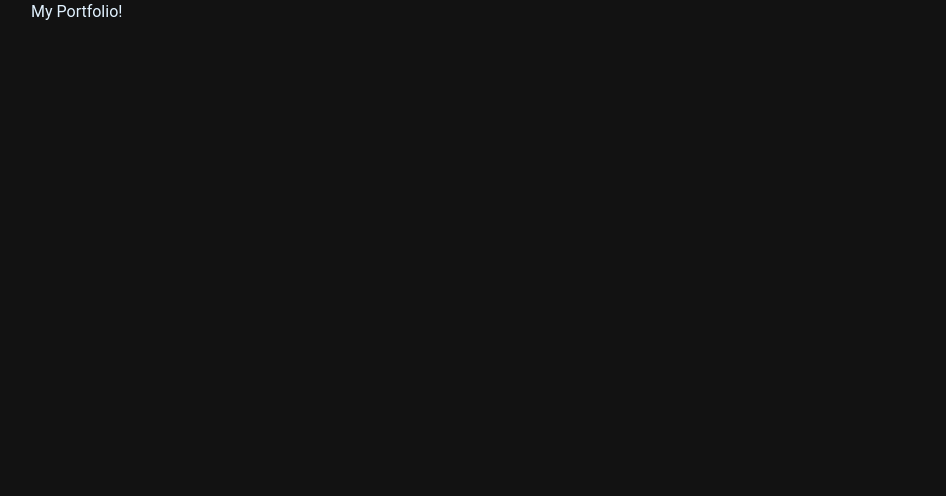
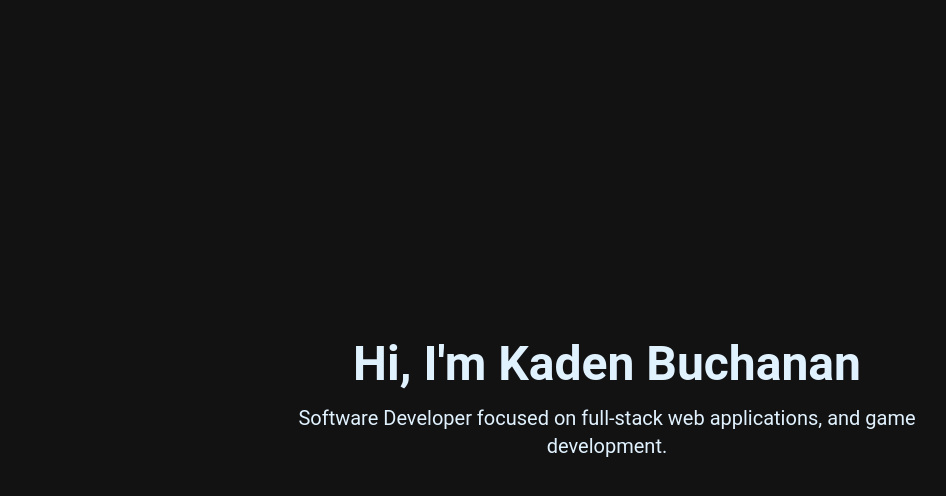
Before and after one commit to kadenb04/kadenb04.github.io, a React (Vite) app in the folder my-portfolio/: page / in a window 1280 px wide. Shown: the top 496 px of the page, without its empty margins (33-979 px from the left). Built offline with nearby package versions, Linux system fonts and the light colour scheme.

Commit message:
add Intro to the App

```diff
--- a/my-portfolio/src/App.jsx
+++ b/my-portfolio/src/App.jsx
@@ -1,11 +1,12 @@
 import { useState } from 'react'
+import Intro from "./components/Intro"
 
 function App() {
   const [count, setCount] = useState(0)
 
   return (
     <>
-      <h1>My Portfolio!</h1>
+      <Intro />
     </>
   )
 }
```
